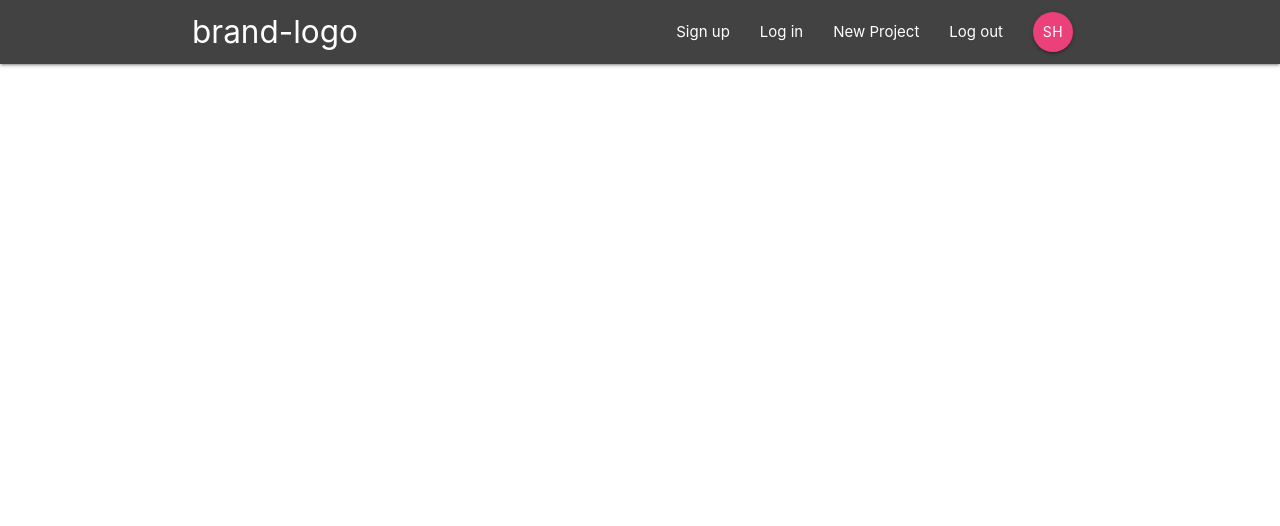
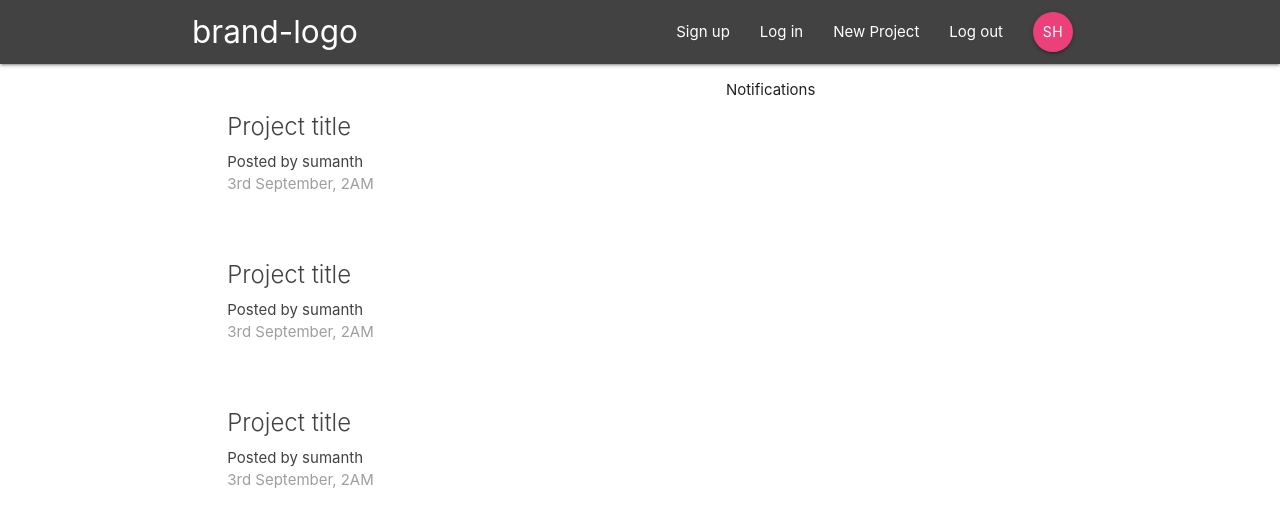
Before and after one commit to Sumanth1029/Project-management, a React (Create React App) app in the folder react_part/: page / in a window 1280 px wide. Shown: the top 526 px of the page. Built offline with nearby package versions, Linux system fonts and the light colour scheme.

Commit message:
some basic components

```diff
--- a/react_part/src/App.js
+++ b/react_part/src/App.js
@@ -1,11 +1,20 @@
 import React from "react";
-import { BrowserRouter } from "react-router-dom";
+import { BrowserRouter, Switch,Route } from "react-router-dom";
 import Navbar from "./components/layouts/navbar";
+import Dashboard from "./components/dashboard/dashboard"
+import ProjectDetails from "./components/projects/project_details"
+
+
 function App() {
   return (
     <BrowserRouter>
       <div className="App">
         <Navbar/>
+        <Switch>
+          <Route exact path="/project/:id" component={ProjectDetails}/>
+          <Route path="/" component={Dashboard}/>
+
+        </Switch>
       </div>
     </BrowserRouter>
   );
--- a/react_part/src/components/dashboard/dashboard.js
+++ b/react_part/src/components/dashboard/dashboard.js
@@ -0,0 +1,22 @@
+import React,{Component} from 'react'
+import Notifications from "./notifications"
+import ProjectList from "../projects/project_list"
+
+class Dashboard extends Component{
+    render(){
+        return(
+            <div className="dashboard container">
+                <div className="row">
+                    <div className="col s12 m6">
+                        <ProjectList/>
+                    </div>
+                    <div className="col s12 m5 offset-m1">
+                        <Notifications/>
+                    </div>
+                </div>
+            </div>
+        )
+    }
+}
+
+export default Dashboard
--- a/react_part/src/components/dashboard/notifications.js
+++ b/react_part/src/components/dashboard/notifications.js
@@ -0,0 +1,11 @@
+import React from 'react'
+
+const Notifications=()=>{
+    return(
+        <div>
+            <p>Notifications</p>
+        </div>
+    )
+}
+
+export default Notifications
--- a/react_part/src/components/projects/project_details.js
+++ b/react_part/src/components/projects/project_details.js
@@ -0,0 +1,22 @@
+import React from 'react'
+
+const ProjectDetails=(props)=>{
+    const id=props.match.params.id
+    return(
+        <div className="container section project-details">
+            <div className="card z-depth-0">
+                <div className="card-content">
+                    <span className="card-title">Project title-{id}</span>
+                    <p>djkcjdscshdcsdcjsjcsc</p>
+
+                </div>
+                <div className="card-action grey lighten-4 grey-text">
+                    <div>Posted by Sumanth</div>
+                    <div>2nd december</div>
+                </div>
+            </div>
+        </div>
+    )
+}
+
+export default ProjectDetails
--- a/react_part/src/components/projects/project_list.js
+++ b/react_part/src/components/projects/project_list.js
@@ -0,0 +1,14 @@
+import React from "react";
+import ProjectSummary from "./project_summary";
+
+const ProjectList = () => {
+  return (
+    <div className="project-list section">
+      <ProjectSummary />
+      <ProjectSummary />
+      <ProjectSummary />
+    </div>
+  );
+};
+
+export default ProjectList;
--- a/react_part/src/components/projects/project_summary.js
+++ b/react_part/src/components/projects/project_summary.js
@@ -0,0 +1,16 @@
+import React from 'react'
+import ProjectList from './project_list'
+
+const ProjectSummary=()=>{
+    return(
+        <div className="card z-depth-0 project-summary">
+                <div className="card-content grey-text text-darken-3">
+                    <span className="card-title">Project title</span>
+                    <p>Posted by sumanth</p>
+                    <p className="grey-text">3rd September, 2AM</p>
+                </div>
+            </div>
+    )
+}
+
+export default ProjectSummary
```
